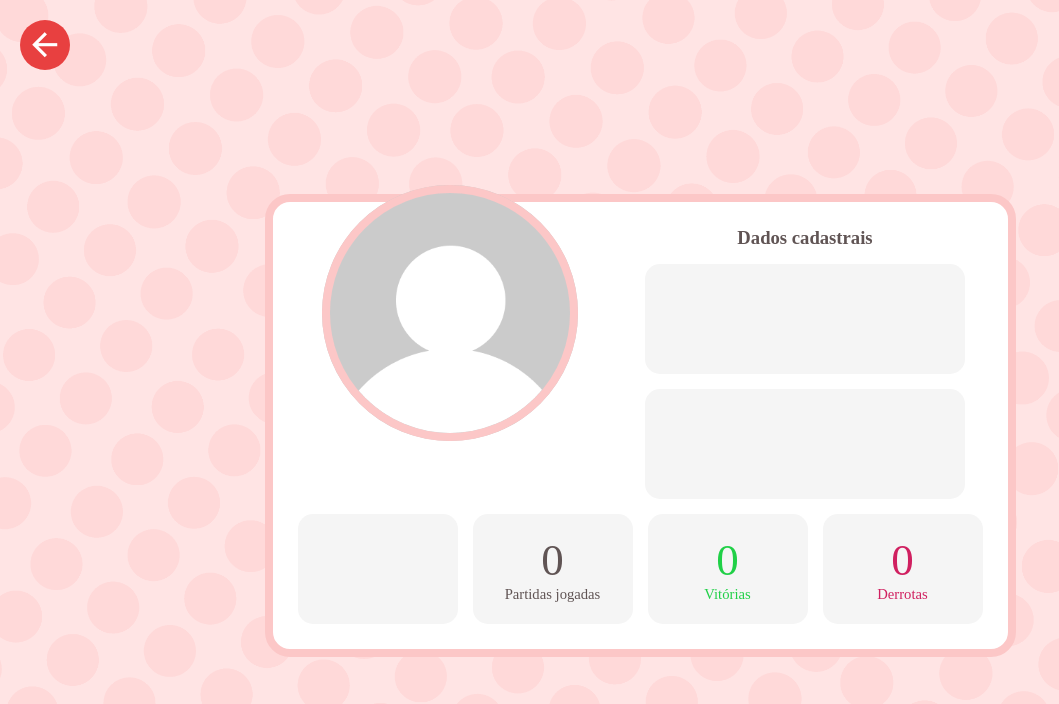
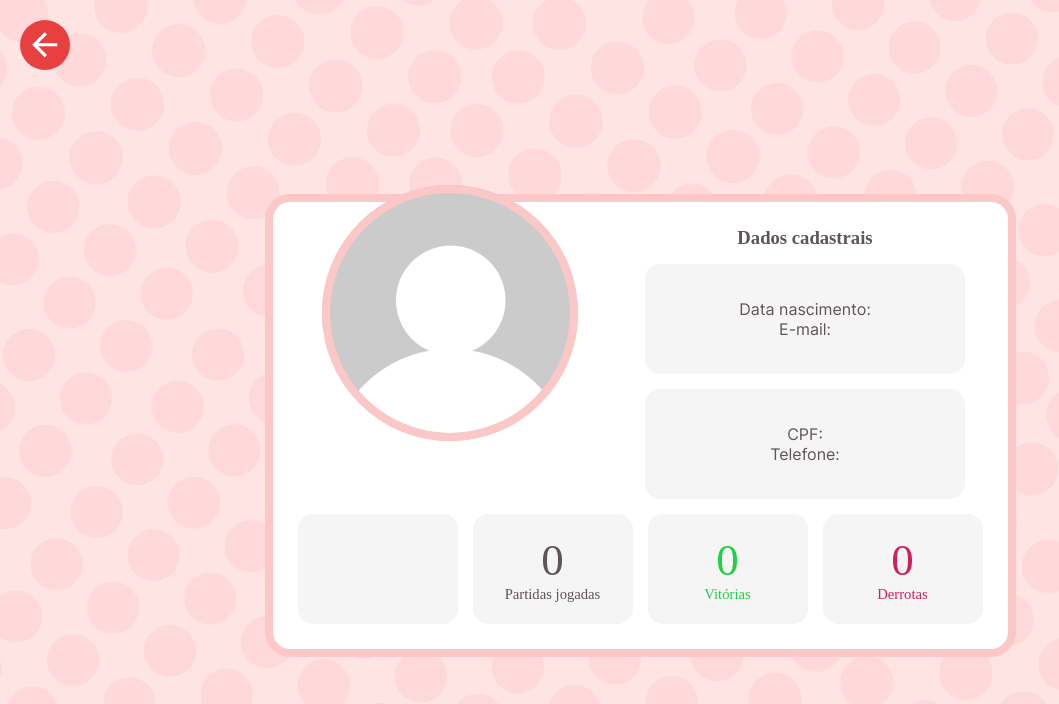
Before and after one commit to brendajuliane/MemoryGame, a PHP site: page /perfil.php in a window 1280 px wide. Shown: the top 704 px of the page, without its empty margins (0-1059 px from the left). Run offline with PHP 8.4, Linux system fonts and the light colour scheme; the visitor is signed in with stand-in values (Sample User, id 1); data that the repository does not hold is empty; some web fonts are replaced.

Commit message:
Label perfil

```diff
--- a/perfil.php
+++ b/perfil.php
@@ -56,12 +56,12 @@
             <div class='subInformationalBox'>
                 <h2 class='title'>Dados cadastrais</h2>
                 <div class='cadastralInformation'>
-                    <p>". $row['dtnasc'] . "</p>
-                    <p>". $row['email'] . "</p>
+                    <p> Data nascimento: ". $row['dtnasc'] . "</p>
+                    <p> E-mail: ". $row['email'] . "</p>
                 </div>
                 <div class='cadastralInformation'>
-                    <p>". $row['cpf'] . "</p>
-                    <p>". $row['telefone'] . "</p>
+                    <p> CPF: ". $row['cpf'] . "</p>
+                    <p> Telefone: ". $row['telefone'] . "</p>
                 </div>
             </div>
         </div>
```
